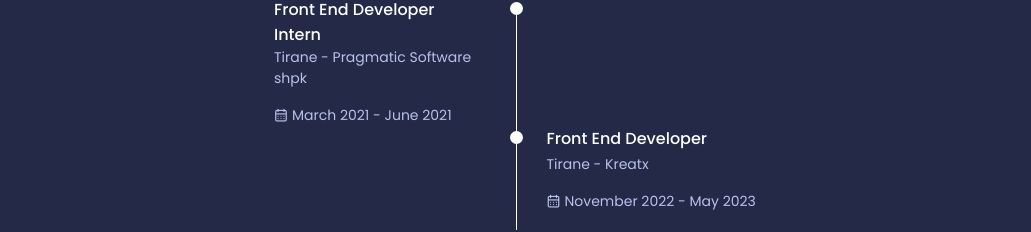
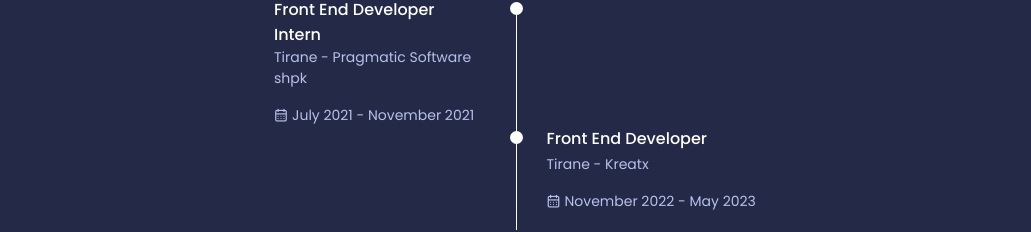
Before and after one commit to JoraLika/jora_portfolio, a React (Create React App) app: page / in a window 1280 px wide. Both pictures are taken after a click on the element "Experience". Shown: the part 3976-4208 px from the top of the page, without its empty margins (124-1155 px from the left). Built offline with nearby package versions, Linux system fonts and the light colour scheme; a web font is replaced by a local one.

Commit message:
pdf changed, qualification minor fix

```diff
--- a/src/components/Qualification/Qualification.jsx
+++ b/src/components/Qualification/Qualification.jsx
@@ -75,7 +75,7 @@ const Qualifications = () => {
                 </span>
                 <div className="qualification_calendar">
                   <i className="uil uil-calendar-alt"></i>
-                  March 2021 - June 2021
+                  July 2021 - November 2021
                 </div>
               </div>
 
```
Also changed, not shown: 1 other file (tests, documents, lock files or other folders).
